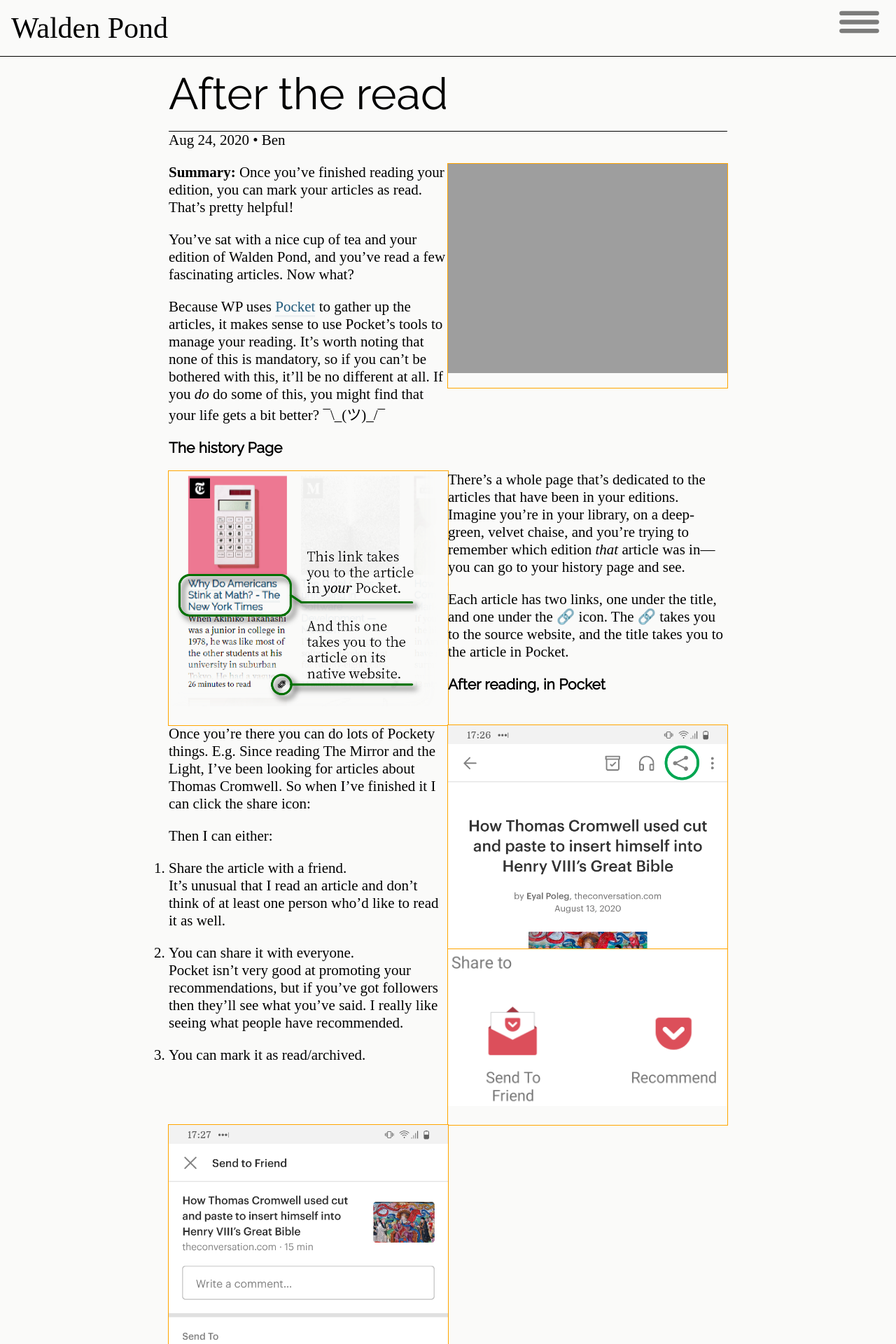
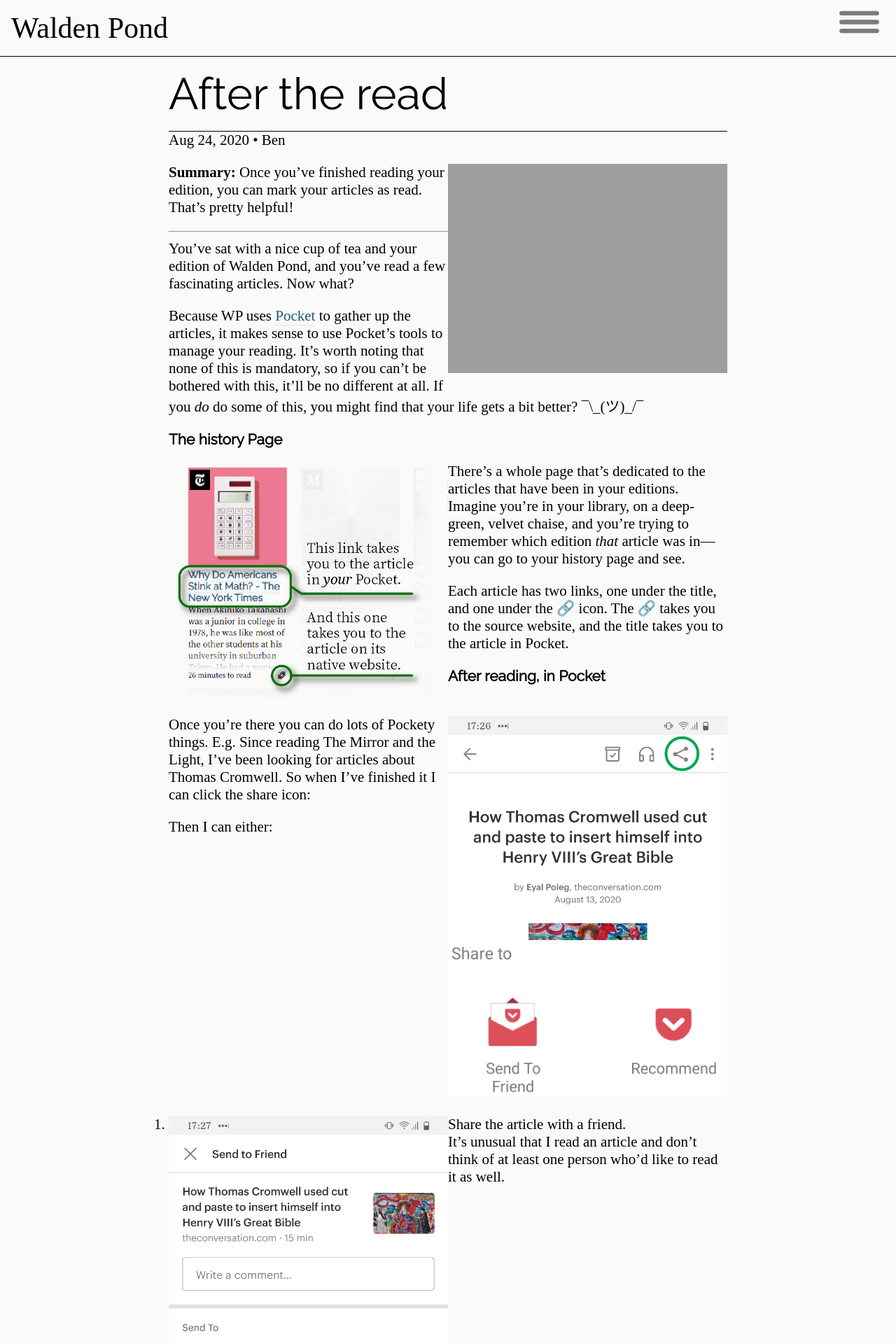
Before and after one commit to notionparallax/wp2frontEnd, a Jekyll site: the page built from _posts/2020-08-24-history.md, in a window 1280 px wide. Shown: the top 1920 px of the page at 70% size. Built offline with Jekyll 4.4.1, drawn with Linux system fonts in a browser that asks for light colours; some web fonts are replaced; comment, search, counter and statistics services are not loaded.

Commit message:
fix hr and LI

```diff
--- a/_sass/style.scss
+++ b/_sass/style.scss
@@ -315,8 +315,21 @@
   font-size: 70%;
 }
 .post-content {
+  hr {
+    display: block;
+    unicode-bidi: isolate;
+    margin-block-start: 0.5em;
+    margin-block-end: 0.5em;
+    margin-inline-start: auto;
+    margin-inline-end: auto;
+    overflow: hidden;
+    border-style: inset;
+    border-width: 1px;
+  }
+  li {
+    clear: both;
+  }
   figure {
-    outline: 1px solid orange;
     clear: both;
     float: unset;
     max-width: unset;
```
